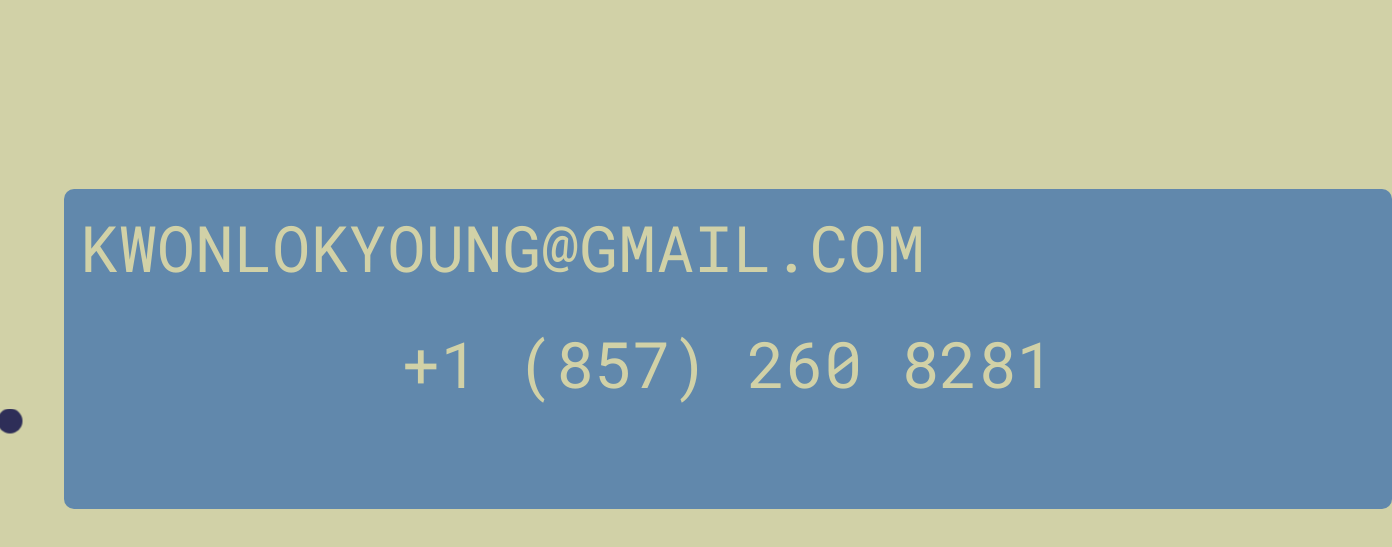
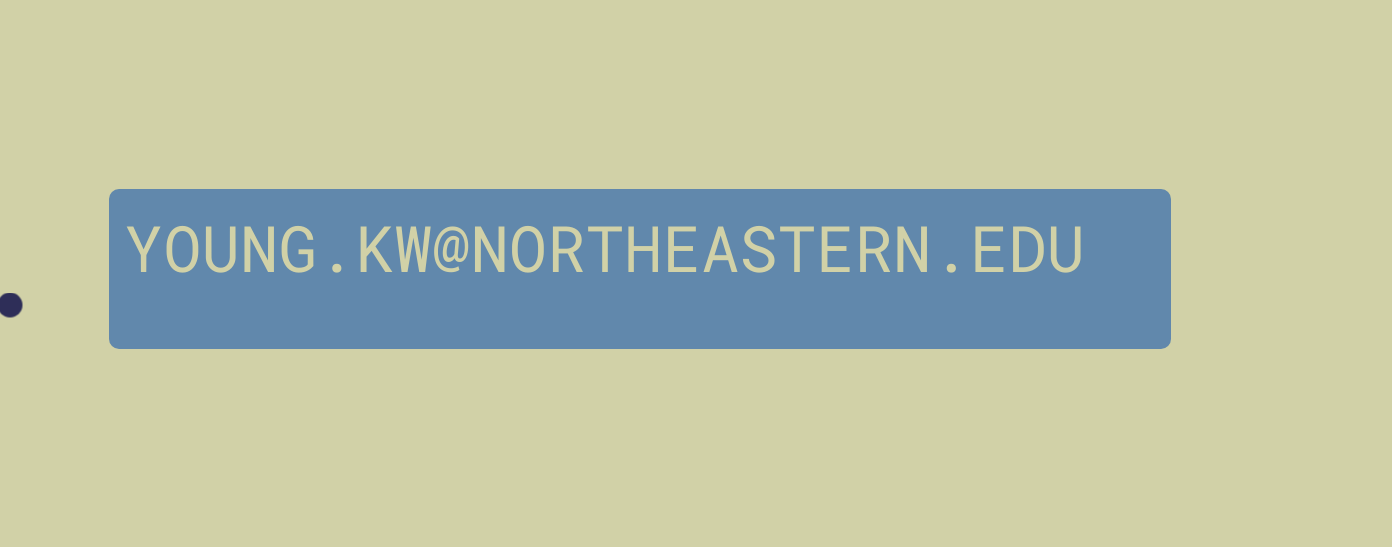
Before and after one commit to Kwon-exe/Kwon-exe.github.io, a plain HTML site: page contact.html in a window 1280 px wide. Shown: the part 99-646 px from the top of the page, 1392 px wide, since content can reach past the window. Drawn offline with Linux system fonts and the light colour scheme.

Commit message:
Updated contact

```diff
--- a/CSS/contact.css
+++ b/CSS/contact.css
@@ -68,8 +68,8 @@ main {
 }
 .round{
     background-color: #6188ac;
-    width: 83rem;
-    height: 20rem;
+    width: 83vw;
+    height: 20vh;
     border-radius: 10px;
 }
 
--- a/contact.html
+++ b/contact.html
@@ -49,18 +49,9 @@
         <div class="line">
             <a
             class="word fancy"
-            href="mailto:Kwonlokyoung@gmail.com"
-            >Kwonlokyoung@gmail.com</a>
+            href="mailto:young.kw@northeastern.edu"
+            >young.kw@northeastern.edu</a>
         </div>
-        <div class="line">
-            <div></div>
-            <a
-            class="word fancy"
-            href="tel:8572608281"
-            >+1 (857) 260 8281</a>
-            <div></div>
-        </div>
-
 <div class="inner-cursor"></div>
 <div class="outer-cursor"></div>
 <script src="app.js"></script>
```
